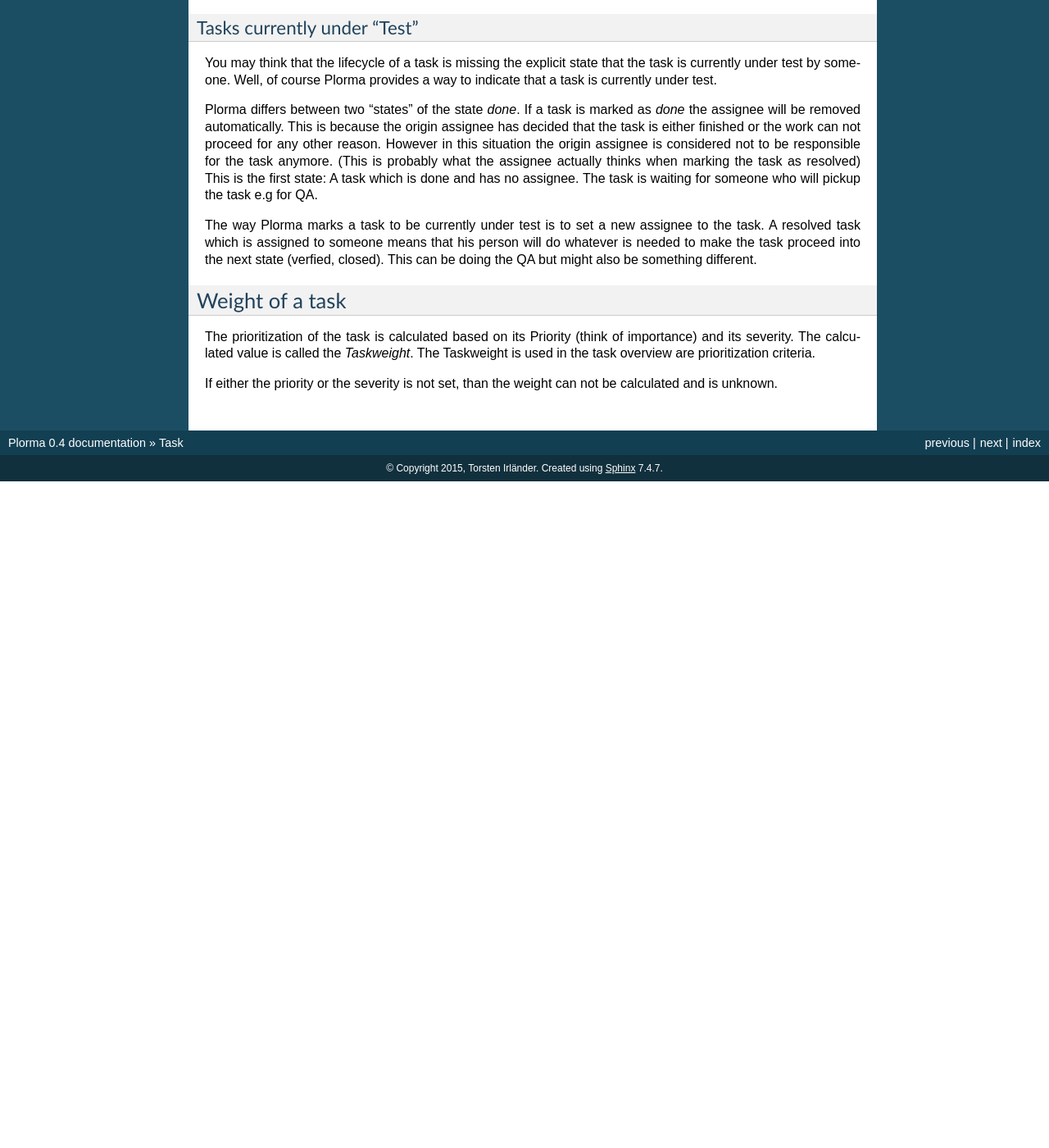
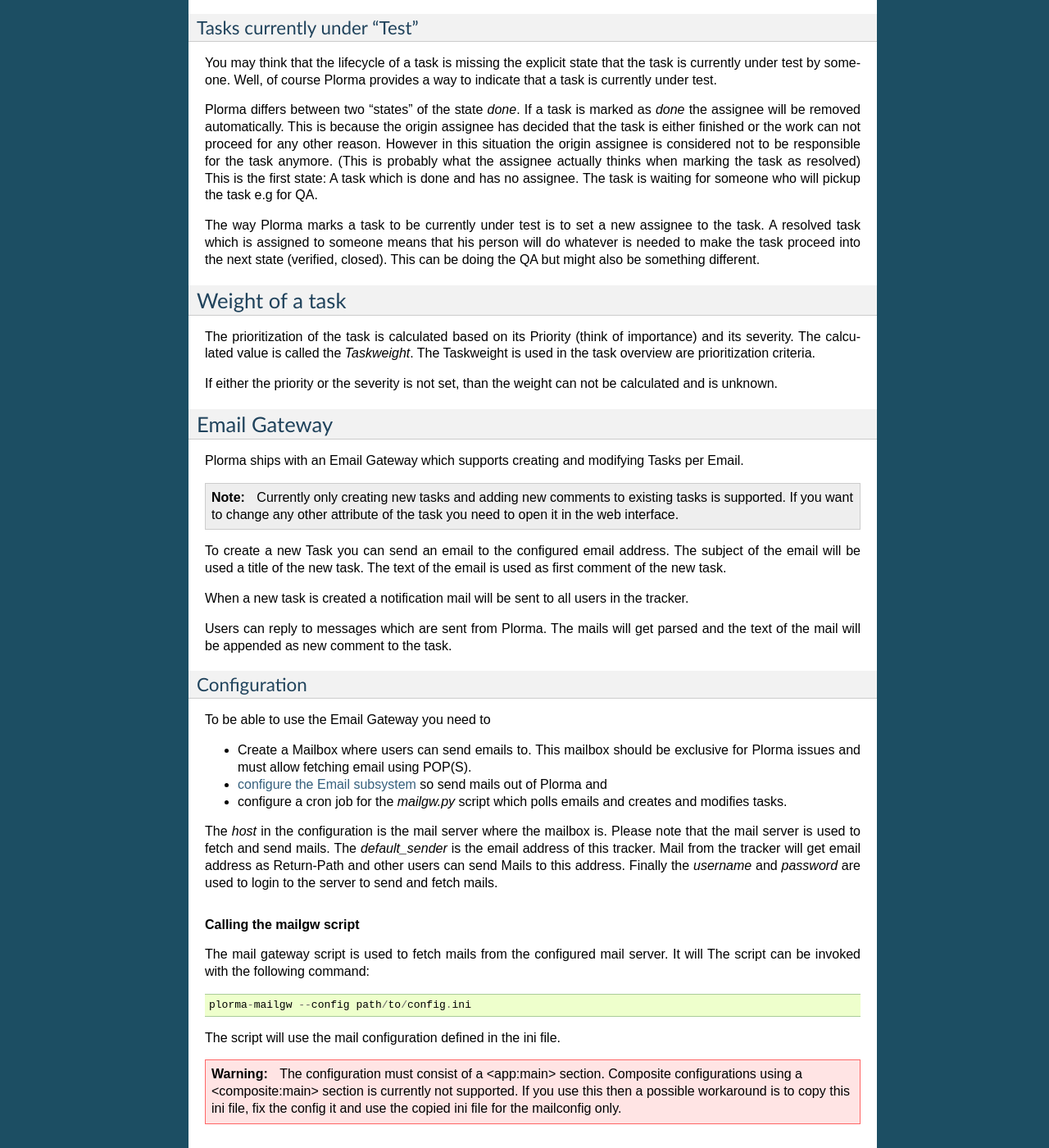
Before and after one commit to toirl/plorma, a Sphinx documentation site: the page built from docs/source/userguide/task.rst, in a window 1280 px wide and 1400 px high, scrolled down 2991 px. Shown: the whole window at 82% size. Built offline with Sphinx 7.4.7, drawn with Linux system fonts in a browser that asks for light colours; before the commit the page ends 3578 px from its top, so only the background shows below that; some of the changed text lies outside the part shown.

Commit message:
Added documentation of the mail gateway

```diff
--- a/docs/source/userguide/task.rst
+++ b/docs/source/userguide/task.rst
@@ -184,7 +184,7 @@
 The way Plorma marks a task to be currently under test is to set a new
 assignee to the task. A resolved task which is assigned to someone means that
 his person will do whatever is needed to make the task proceed into the next
-state (verfied, closed). This can be doing the QA but might also be something
+state (verified, closed). This can be doing the QA but might also be something
 different.
 
 .. index:: Weight of a task
@@ -198,3 +198,59 @@
 
 If either the priority or the severity is not set, than the weight can
 not be calculated and is unknown.
+
+.. index:: Mail Gateway
+
+Email Gateway
+=============
+Plorma ships with an Email Gateway which supports creating and modifying Tasks
+per Email.
+
+.. note::
+        Currently only creating new tasks and adding new comments to existing
+        tasks is supported. If you want to change any other attribute of the
+        task you need to open it in the web interface.
+
+To create a new Task you can send an email to the configured email address.
+The subject of the email will be used a title of the new task. The text of the
+email is used as first comment of the new task.
+
+When a new task is created a notification mail will be sent to all users
+in the tracker.
+
+Users can reply to messages which are sent from Plorma. The mails will get parsed
+and the text of the mail will be appended as new comment to the task.
+
+
+Configuration
+-------------
+To be able to use the Email Gateway you need to
+
+* Create a Mailbox where users can send emails to. This mailbox should be
+  exclusive for Plorma issues and must allow fetching email using POP(S).
+* `configure the Email subsystem <http://ringo.readthedocs.org/en/latest/administration/config.html#mail>`_ so send mails out of Plorma and
+* configure a cron job for the `mailgw.py` script which polls emails and creates and modifies tasks.
+
+The `host` in the configuration is the mail server where the mailbox is. Please
+note that the mail server is used to fetch and send mails.
+The `default_sender` is the email address of this tracker. Mail from the
+tracker will get email address as Return-Path and other users can send Mails
+to this address.
+Finally the `username` and `password` are used to login to the server to send
+and fetch mails.
+
+.. rubric:: Calling the mailgw script
+
+The mail gateway script is used to fetch mails from the configured mail
+server. It will  The script can be invoked with the following command::
+
+        plorma-mailgw --config path/to/config.ini
+
+The script will use the mail configuration defined in the ini file.
+
+.. warning::
+        The configuration must consist of a <app:main> section. Composite
+        configurations using a <composite:main>  section is currently not
+        supported. If you use this then a possible workaround is to copy this
+        ini file, fix the config it and use the copied ini file for the
+        mailconfig only.
```
